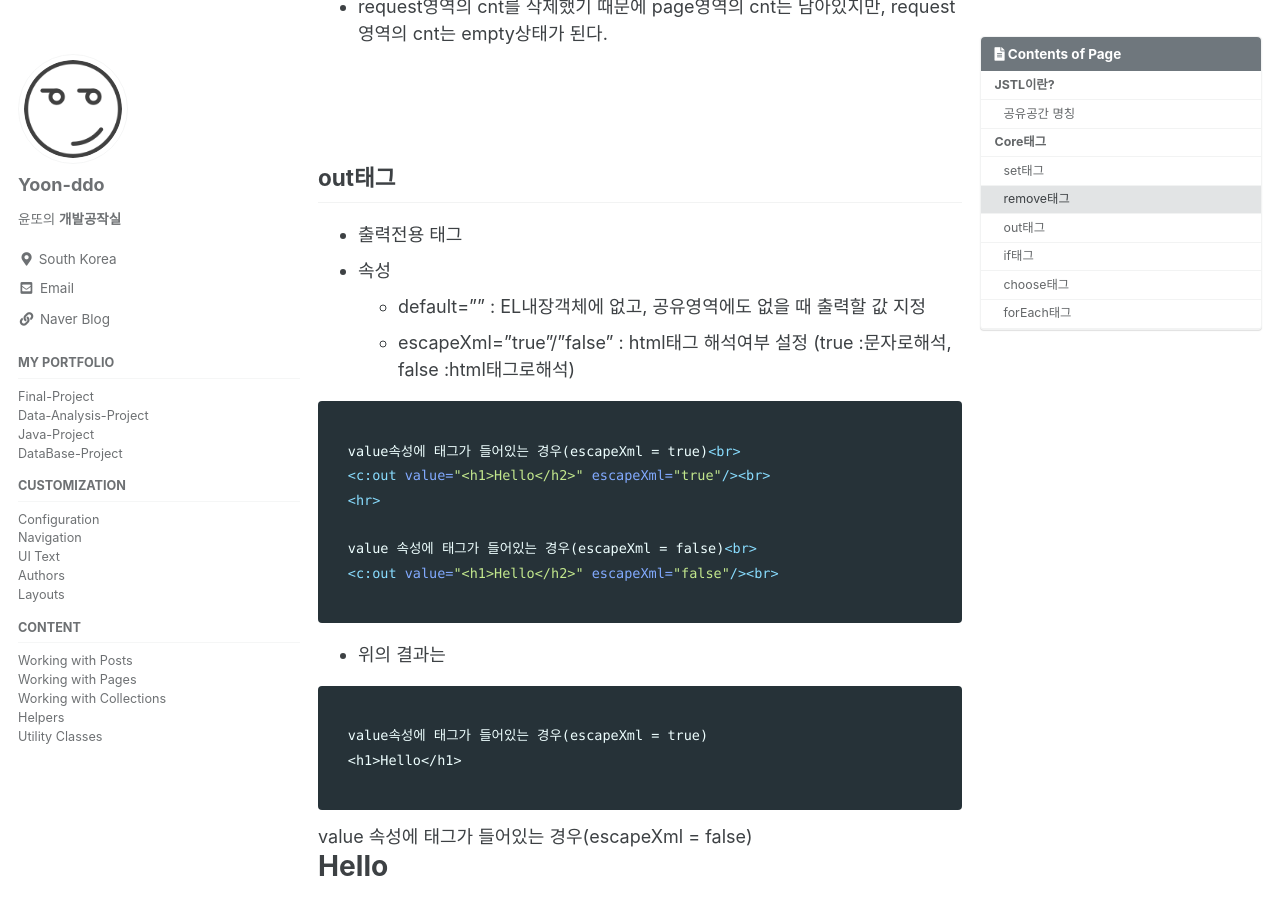
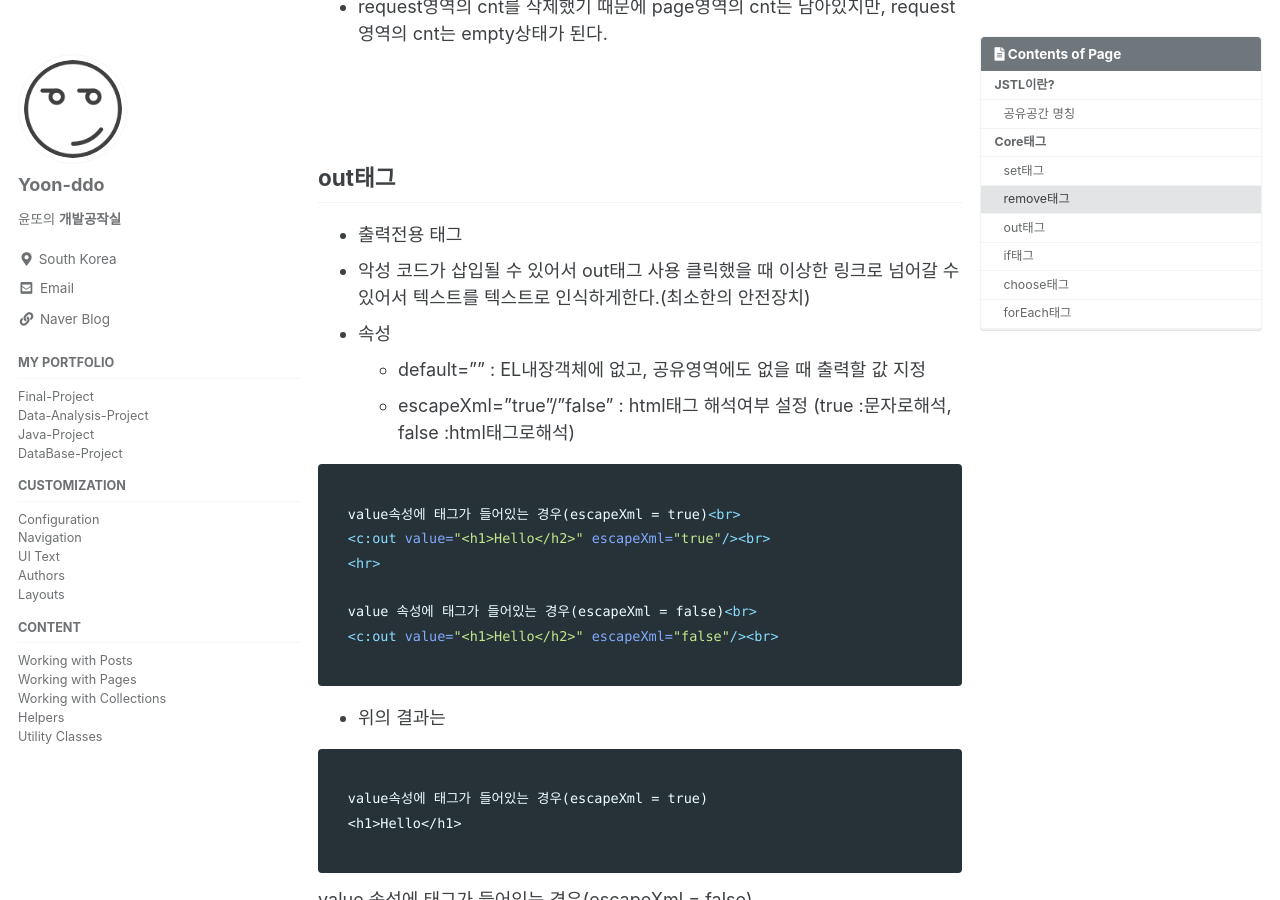
Before and after one commit to Yoon-ddo/Yoon-ddo.github.io, a Jekyll site: the page built from _posts/2021-06-23-JSTL.md, in a window 1280 px wide and 900 px high, scrolled down 2815 px. Built offline with Jekyll 4.4.1, drawn with Linux system fonts in a browser that asks for light colours; cached includes are drawn as plain includes.

Commit message:
Update 2021-06-23-JSTL.md

```diff
--- a/_posts/2021-06-23-JSTL.md
+++ b/_posts/2021-06-23-JSTL.md
@@ -107,6 +107,7 @@ tags:
 
 ## out태그
 * 출력전용 태그
+* 악성 코드가 삽입될 수 있어서 out태그 사용 클릭했을 때 이상한 링크로 넘어갈 수 있어서 텍스트를 텍스트로 인식하게한다.(최소한의 안전장치)
 * 속성
   - default="" : EL내장객체에 없고, 공유영역에도 없을 때 출력할 값 지정
   - escapeXml="true"/"false" : html태그 해석여부 설정 (true :문자로해석, false :html태그로해석)
```
